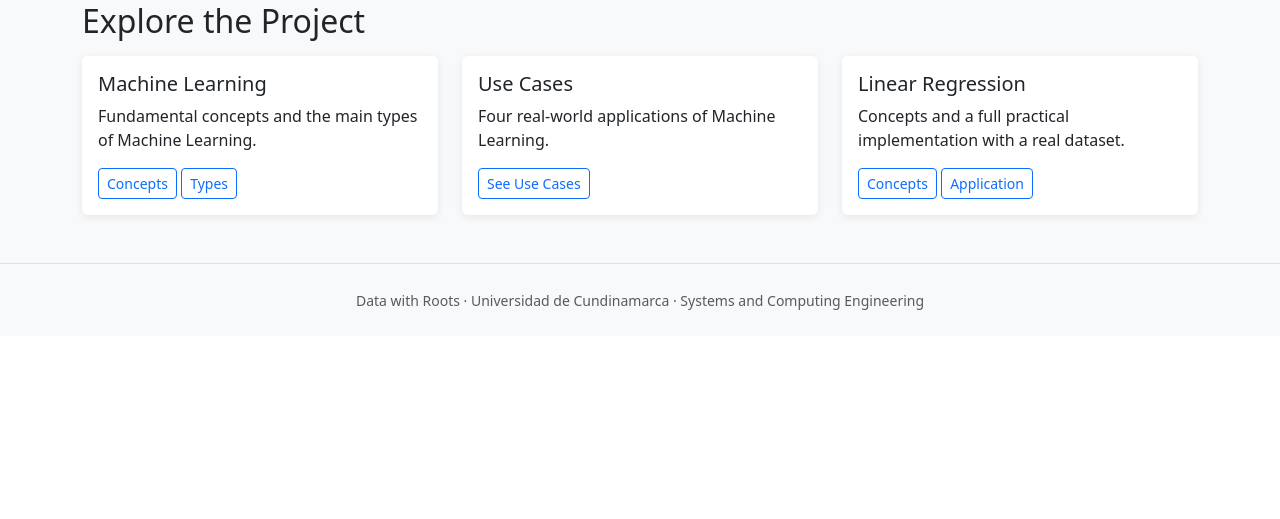
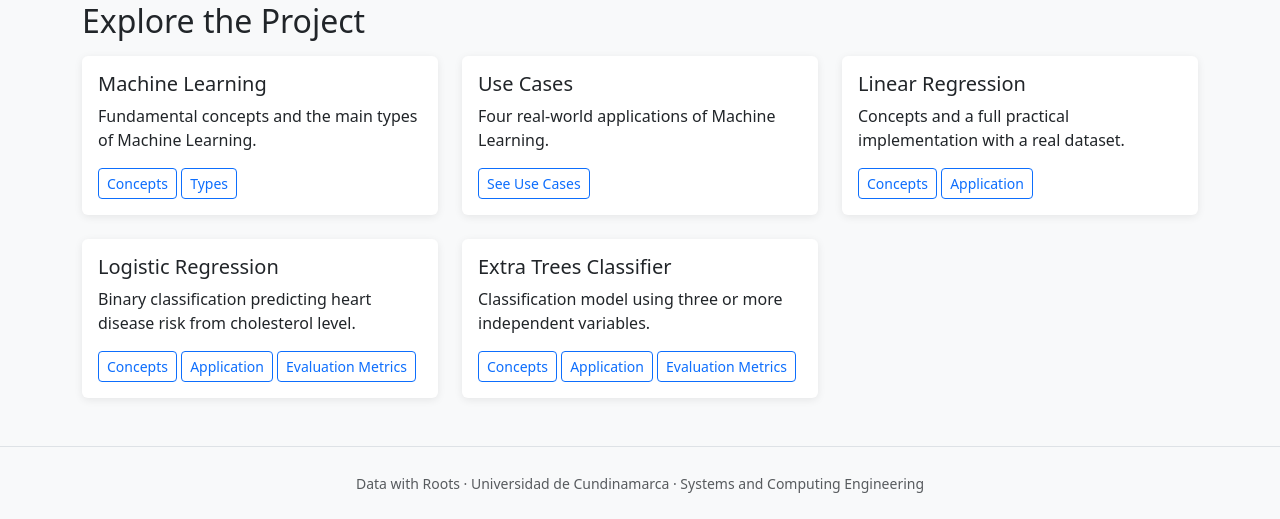
Before and after one commit to samucr27/Machine-Learning-Act1, a Flask app: page / in a window 1280 px wide. Shown: the part 719-1238 px from the top of the page. Before the commit the page ends 1029 px from the top, so only its background shows below. Run offline with Flask 3, Linux system fonts and the light colour scheme; some libraries are stand-ins or nearby versions.

Commit message:
Update home page cards and fix Back to Home button label

```diff
--- a/templates/index.html
+++ b/templates/index.html
@@ -53,5 +53,27 @@
                 </div>
             </div>
         </div>
+        <div class="col-md-4">
+            <div class="card h-100">
+                <div class="card-body">
+                    <h5 class="card-title">Logistic Regression</h5>
+                    <p class="card-text">Binary classification predicting heart disease risk from cholesterol level.</p>
+                    <a href="{{ url_for('logreg_concepts') }}" class="btn btn-outline-primary btn-sm">Concepts</a>
+                    <a href="{{ url_for('logreg_application') }}" class="btn btn-outline-primary btn-sm">Application</a>
+                    <a href="{{ url_for('logreg_evaluation') }}" class="btn btn-outline-primary btn-sm">Evaluation Metrics</a>
+                </div>
+            </div>
+        </div>
+        <div class="col-md-4">
+            <div class="card h-100">
+                <div class="card-body">
+                    <h5 class="card-title">Extra Trees Classifier</h5>
+                    <p class="card-text">Classification model using three or more independent variables.</p>
+                    <a href="{{ url_for('et_concepts') }}" class="btn btn-outline-primary btn-sm">Concepts</a>
+                    <a href="{{ url_for('et_application') }}" class="btn btn-outline-primary btn-sm">Application</a>
+                    <a href="{{ url_for('et_evaluation') }}" class="btn btn-outline-primary btn-sm">Evaluation Metrics</a>
+                </div>
+            </div>
+        </div>
     </div>
 {% endblock %}
--- a/templates/lr_application.html
+++ b/templates/lr_application.html
@@ -130,7 +130,7 @@
         </div>
     </div>
 
-        <a href="{{ url_for('home') }}" class="btn btn-outline-dark">Back to the top</a>
+        <a href="{{ url_for('home') }}" class="btn btn-outline-dark">Back to Home</a>
 
 
 {% endblock %}
```
